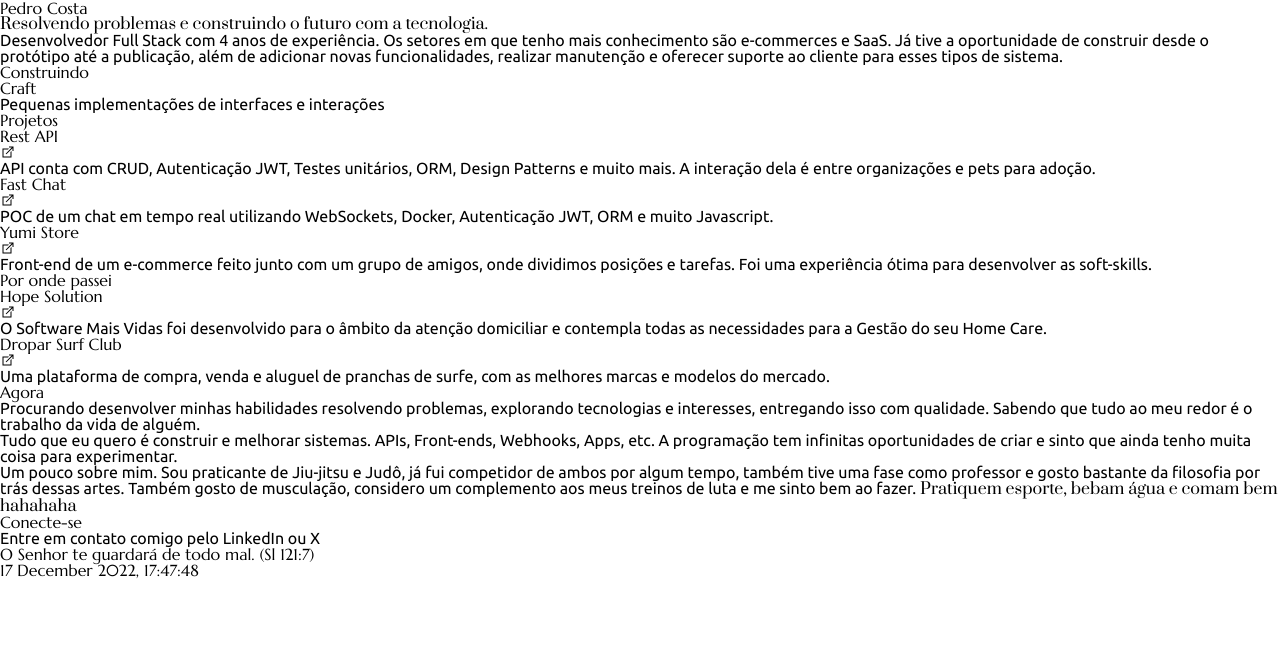
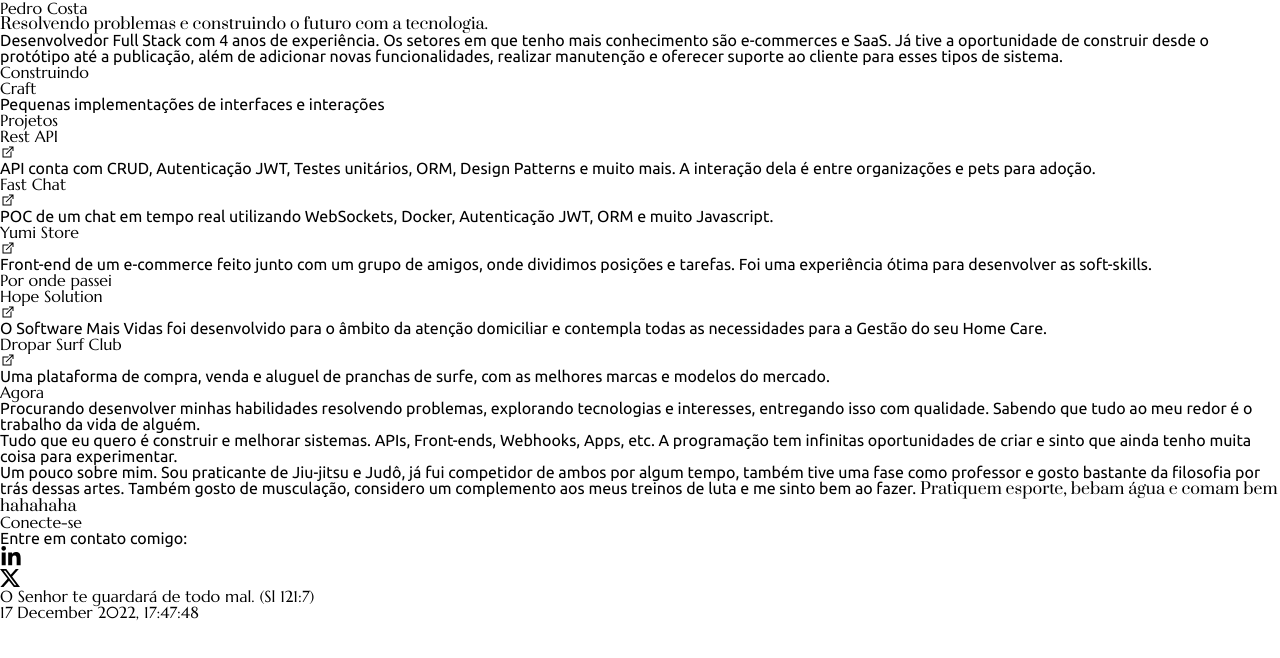
Before and after one commit to phmc99/portfolio, a Next.js app: page / in a window 1280 px wide. Shown: the top 658 px of the page. Built offline with nearby package versions, Linux system fonts and the light colour scheme.

Commit message:
FEAT - Social Icons

```diff
--- a/src/app/page.tsx
+++ b/src/app/page.tsx
@@ -4,6 +4,8 @@ import Craft from "@/components/Craft";
 import Link from "next/link";
 import Projects from "@/components/Projects";
 import Experiences from "@/components/Experiences";
+import { FaLinkedinIn } from "react-icons/fa";
+import { BsTwitterX } from "react-icons/bs";
 
 export default function Home() {
   return (
@@ -63,23 +65,24 @@ export default function Home() {
           Conecte-se
         </h3>
         <p className={`${ubuntu.className} text-sm md:text-base`}>
-          Entre em contato comigo pelo{" "}
+          Entre em contato comigo:
+        </p>
+        <div className="flex gap-4 items-center">
           <Link
             className="underline underline-offset-2 decoration-zinc-600"
             href={"https://www.linkedin.com/in/phmc99/"}
             target="__blank"
           >
-            LinkedIn
+            <FaLinkedinIn size={22} />
           </Link>{" "}
-          ou{" "}
           <Link
             className="underline underline-offset-2 decoration-zinc-600"
             href={"https://x.com/pedrocostv"}
             target="__blank"
           >
-            X
+            <BsTwitterX size={20} />
           </Link>
-        </p>
+        </div>
       </section>
     </main>
   );
```
